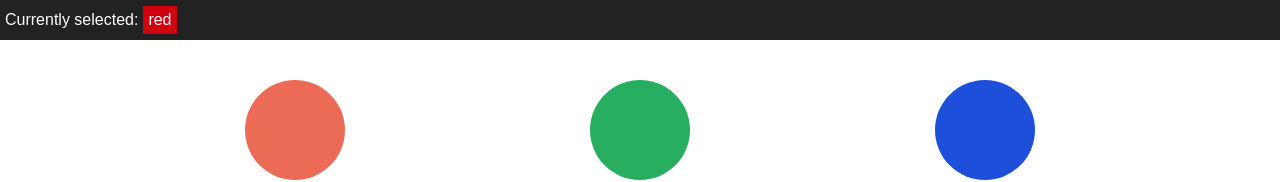
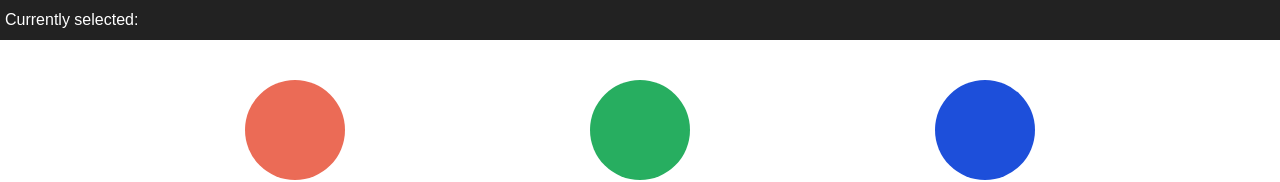
Before and after one commit to NKP1229/ColorPicker, a React (Vite) app: page / in a window 1280 px wide. Shown: the top 182 px of the page. Built offline with nearby package versions, Linux system fonts and the light colour scheme.

Commit message:
"picking colors" stage complete

```diff
--- a/src/App.jsx
+++ b/src/App.jsx
@@ -1,19 +1,21 @@
+import { useState } from 'react'
 // Write your Color component here
-const Color = (props) => {
-  return <div className={props.color}></div>;
+const Color = ({ color, setSelectedColor }) => {
+  return <div className={color} onClick={() => setSelectedColor(color)}></div>;
 };
+const App = () => {
+  const [selectedColor, setSelectedColor] = useState("");
 
-const App = () => {
   return (
     <div id="container">
       <div id="navbar">
         <div>Currently selected: </div>
-        <div className="red">red</div>
+        <div className={selectedColor}>{selectedColor}</div>
       </div>
       <div id="colors-list">
-        <Color color="orange"/>
-        <Color color="green"/>
-        <Color color="blue"/>
+        <Color color="orange" setSelectedColor={setSelectedColor}/>
+        <Color color="green" setSelectedColor={setSelectedColor}/>
+        <Color color="blue" setSelectedColor={setSelectedColor}/>
       </div>
     </div>
   );
```
